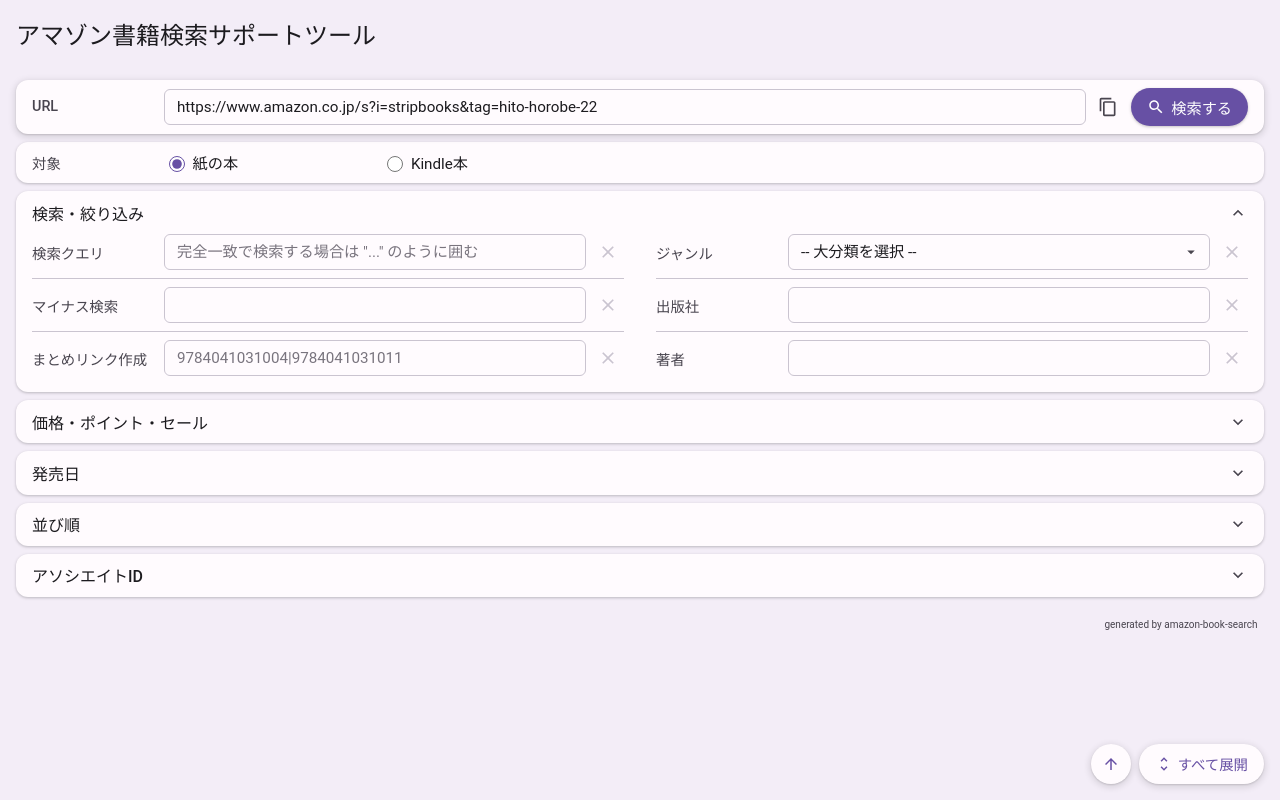
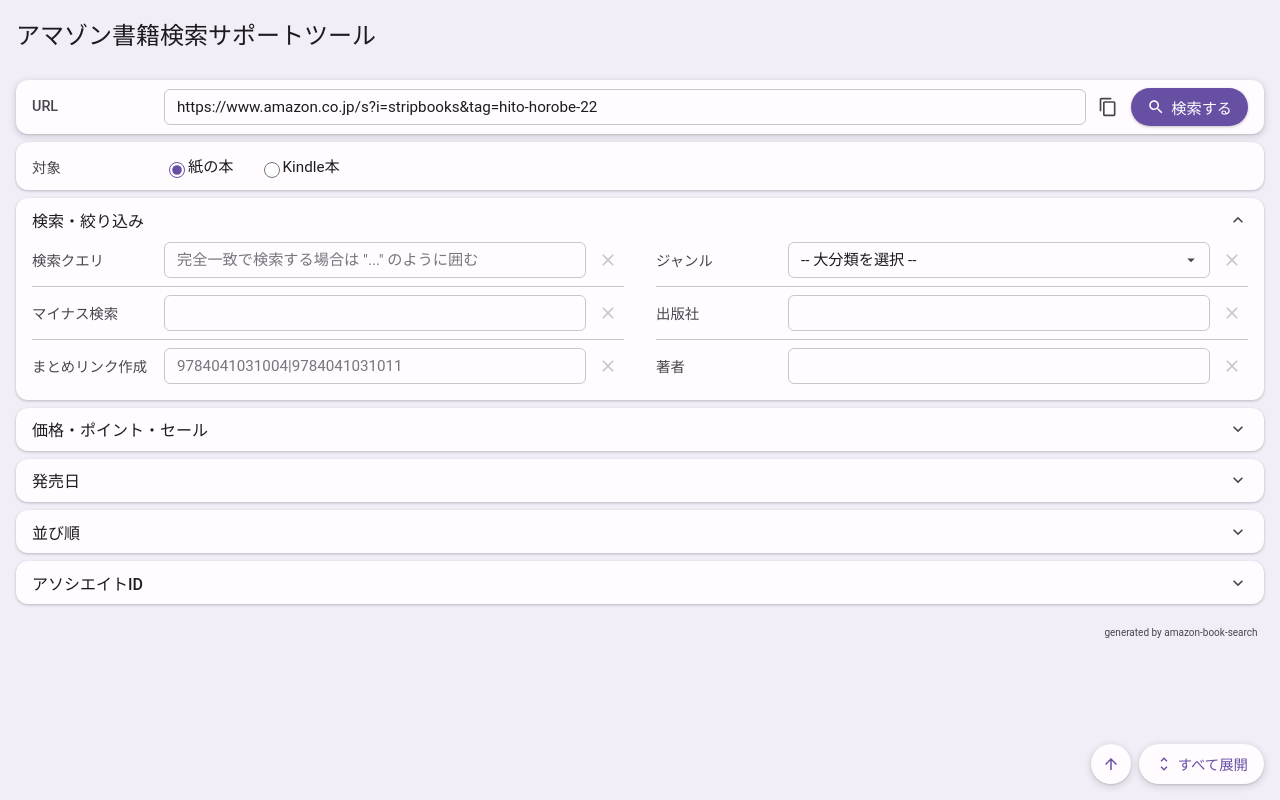
Before and after one commit to hitohorobe/amazon-book-search, a React (Vite) app: page / in a window 1280 px wide. Built offline with nearby package versions, Linux system fonts and the light colour scheme.

Commit message:
fix: 紙の本/Kindle本のラジオボタンが幅を狭めても縦に並ばないようにする

```diff
--- a/src/components/FormatField.jsx
+++ b/src/components/FormatField.jsx
@@ -5,7 +5,7 @@
 export default function FormatField({ value, onChange }) {
   return (
     <Field legend="対象">
-      <div className="checkbox-list">
+      <div className="format-options">
         <label>
           <input type="radio" name="format" checked={value === 'paper'} onChange={() => onChange('paper')} />
           紙の本
--- a/src/index.css
+++ b/src/index.css
@@ -53,6 +53,9 @@
    残って上下非対称になる。ここは唯一のFieldなので自前の余白を持たせず、
    .format-bar自身の(上下対称な)paddingだけに揃える。 */
 .format-bar .field { padding-block: 0; }
+/* 紙の本/Kindle本はどちらか一方を選ぶ択一操作で常に2択だけなので、.checkbox-listの
+   auto-fillのような折り返しは不要。幅を狭くしても縦積みにならないよう常に横並びにする。 */
+.format-options { display: flex; gap: 1rem; flex-wrap: nowrap; }
 
 /* --- AccordionSection(テーマ別にグルーピングした、単一カラムの折りたたみセクション) --- */
 .accordion-section {
```
